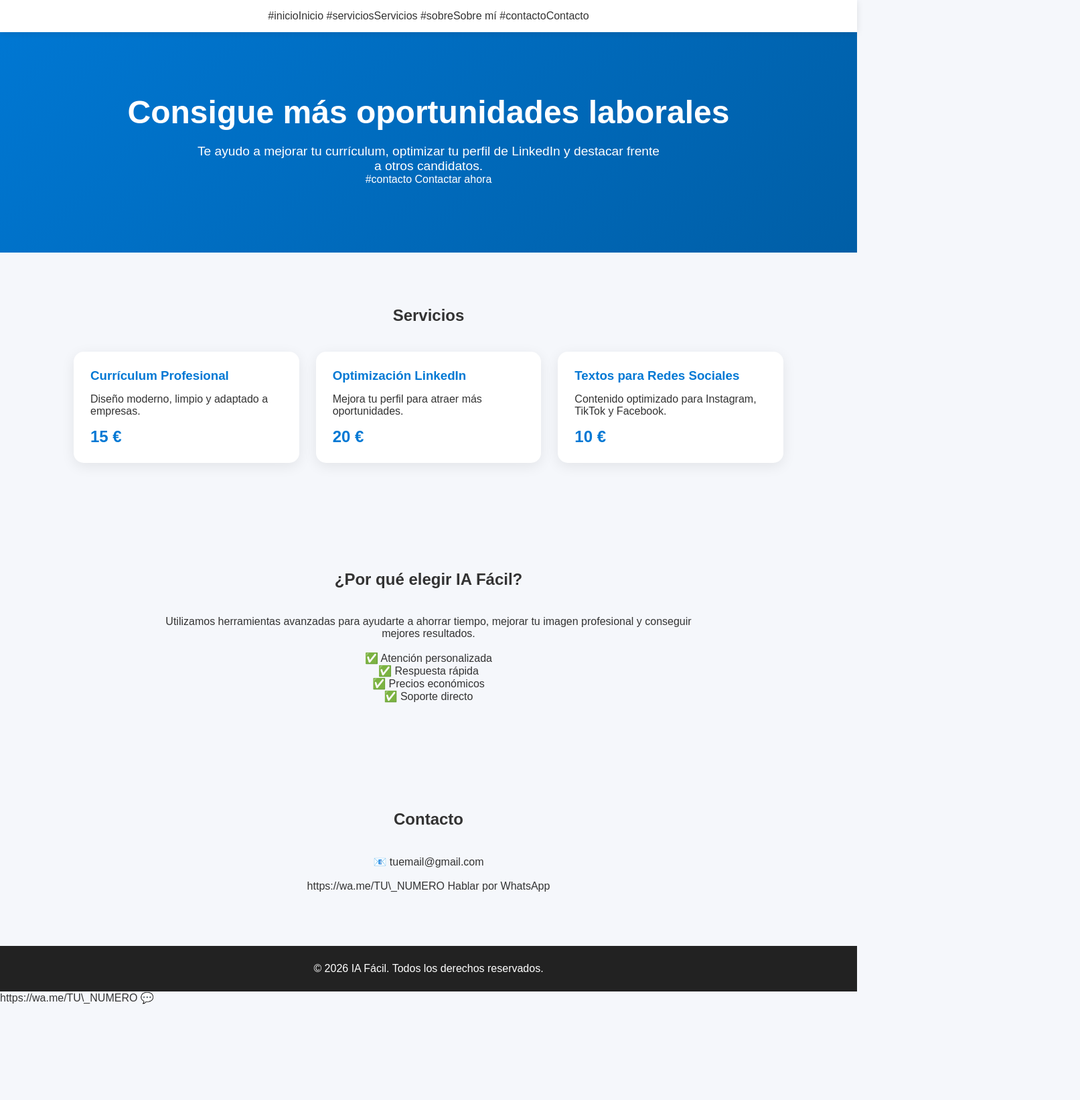
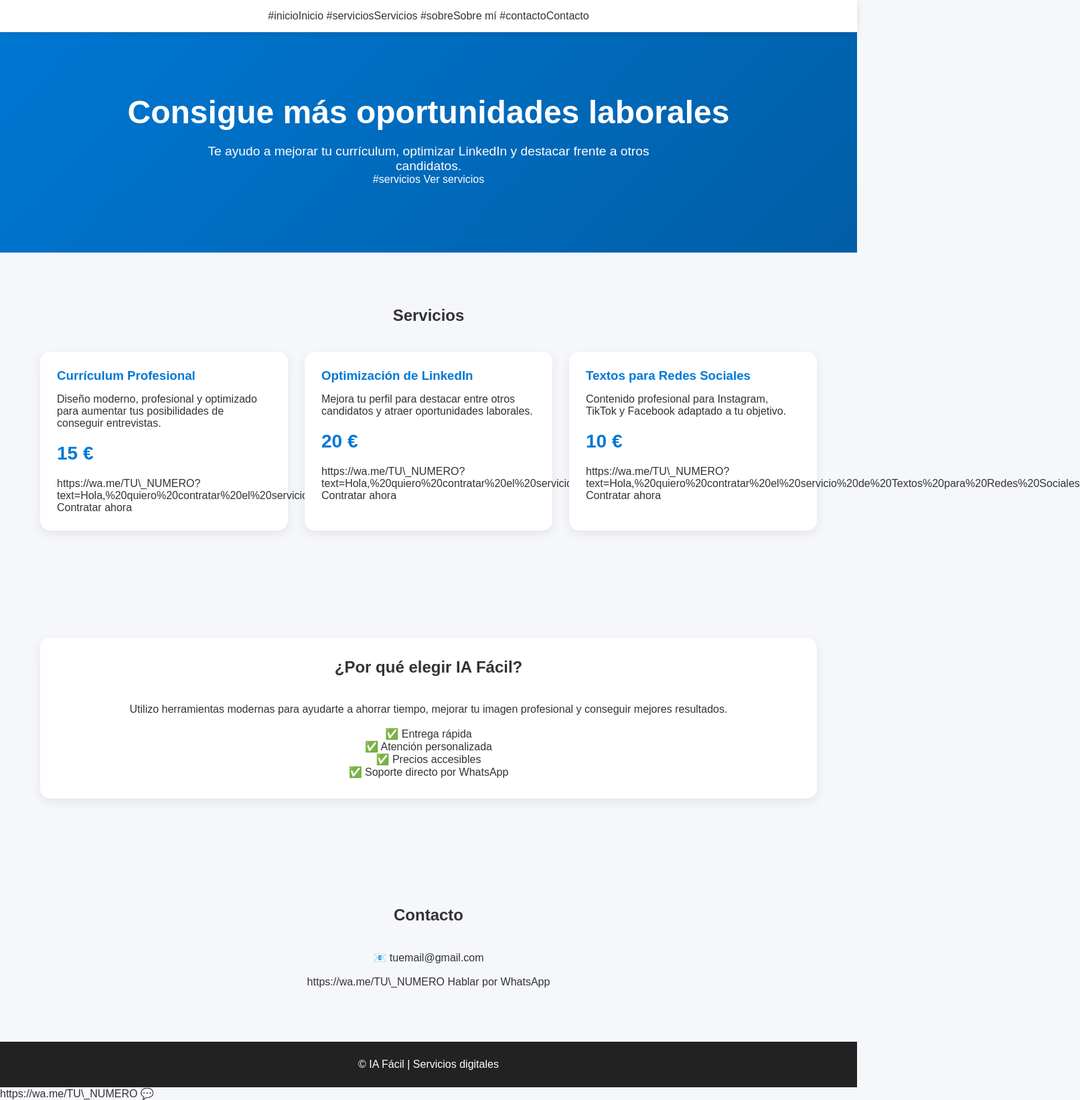
Before and after one commit to marrtaag/ia-facil, a plain HTML site: page index.html in a window 1280 px wide. Shown: the whole page at 67% size, 1613 px wide, since content can reach past the window. Before the commit the page ends 1499 px from the top, so only its background shows below. Drawn offline with Linux system fonts and the light colour scheme.

Commit message:
Update index.html

```diff
--- a/index.html
+++ b/index.html
@@ -3,7 +3,8 @@
 <head>
 <meta charset="UTF-8">
 <meta name="viewport" content="width=device-width, initial-scale=1.0">
-<title>IA Fácil | CV y LinkedIn Profesional</title>
+
+<title>IA Fácil | CV Profesional y LinkedIn</title>
 
 <style>
 
@@ -26,17 +27,19 @@ color:#333;
 nav{
 position:fixed;
 top:0;
+left:0;
 width:100%;
-background:white;
+background:#fff;
 padding:15px;
-text-align:center;
-box-shadow:0 2px 10px rgba(0,0,0,0.1);
-z-index:1000;
+display:flex;
+justify-content:center;
+gap:20px;
+box-shadow:0 2px 10px rgba(0,0,0,.1);
+z-index:999;
 }
 
 nav a{
 text-decoration:none;
-margin:0 15px;
 color:#0078d4;
 font-weight:bold;
 }
@@ -44,8 +47,8 @@ font-weight:bold;
 header{
 background:linear-gradient(135deg,#0078d4,#005ea6);
 color:white;
+padding:140px 20px 100px;
 text-align:center;
-padding:140px 20px 100px;
 }
 
 header h1{
@@ -66,19 +69,14 @@ padding:15px 30px;
 background:white;
 color:#0078d4;
 text-decoration:none;
+font-weight:bold;
 border-radius:30px;
-font-weight:bold;
-transition:0.3s;
-}
-
-.boton:hover{
-transform:scale(1.05);
 }
 
 section{
+max-width:1200px;
+margin:auto;
 padding:80px 20px;
-max-width:1100px;
-margin:auto;
 }
 
 h2{
@@ -88,7 +86,7 @@ margin-bottom:40px;
 
 .cards{
 display:grid;
-grid-template-columns:repeat(auto-fit,minmax(250px,1fr));
+grid-template-columns:repeat(auto-fit,minmax(280px,1fr));
 gap:25px;
 }
 
@@ -96,7 +94,7 @@ gap:25px;
 background:white;
 padding:25px;
 border-radius:15px;
-box-shadow:0 5px 20px rgba(0,0,0,.08);
+box-shadow:0 5px 15px rgba(0,0,0,.08);
 }
 
 .card h3{
@@ -105,15 +103,27 @@ margin-bottom:15px;
 }
 
 .precio{
-font-size:24px;
+font-size:28px;
 font-weight:bold;
-margin-top:15px;
+margin:20px 0;
 color:#0078d4;
 }
 
+.servicio-btn{
+display:inline-block;
+background:#25D366;
+color:white;
+text-decoration:none;
+padding:12px 20px;
+border-radius:25px;
+font-weight:bold;
+}
+
 .info{
-max-width:800px;
-margin:auto;
+background:white;
+padding:30px;
+border-radius:15px;
+box-shadow:0 5px 15px rgba(0,0,0,.08);
 text-align:center;
 }
 
@@ -121,14 +131,14 @@ text-align:center;
 text-align:center;
 }
 
-.whatsapp-btn{
+.contacto-btn{
 display:inline-block;
 margin-top:20px;
-padding:15px 25px;
 background:#25D366;
 color:white;
+padding:15px 25px;
+border-radius:25px;
 text-decoration:none;
-border-radius:30px;
 font-weight:bold;
 }
 
@@ -136,17 +146,17 @@ font-weight:bold;
 position:fixed;
 bottom:20px;
 right:20px;
-background:#25D366;
-color:white;
 width:65px;
 height:65px;
+background:#25D366;
 border-radius:50%;
 display:flex;
 justify-content:center;
 align-items:center;
+text-decoration:none;
+color:white;
 font-size:30px;
-text-decoration:none;
-box-shadow:0 5px 15px rgba(0,0,0,0.3);
+box-shadow:0 5px 15px rgba(0,0,0,.3);
 }
 
 footer{
@@ -157,8 +167,8 @@ padding:25px;
 }
 
 </style>
+
 </head>
-
 <body>
 
 <nav>
@@ -173,12 +183,11 @@ padding:25px;
 <h1>Consigue más oportunidades laborales</h1>
 
 <p>
-Te ayudo a mejorar tu currículum, optimizar tu perfil de LinkedIn
-y destacar frente a otros candidatos.
+Te ayudo a mejorar tu currículum, optimizar LinkedIn y destacar frente a otros candidatos.
 </p>
 
-#contacto
-Contactar ahora
+#servicios
+Ver servicios
 </a>
 
 </header>
@@ -191,26 +200,49 @@ Contactar ahora
 
 <div class="card">
 <h3>Currículum Profesional</h3>
+
 <p>
-Diseño moderno, limpio y adaptado a empresas.
+Diseño moderno, profesional y optimizado para aumentar tus posibilidades de conseguir entrevistas.
 </p>
+
 <div class="precio">15 €</div>
+
+https://wa.me/TU\_NUMERO?text=Hola,%20quiero%20contratar%20el%20servicio%20de%20Currículum%20Profesional
+Contratar ahora
+</a>
+
 </div>
 
 <div class="card">
-<h3>Optimización LinkedIn</h3>
+
+<h3>Optimización de LinkedIn</h3>
+
 <p>
-Mejora tu perfil para atraer más oportunidades.
+Mejora tu perfil para destacar entre otros candidatos y atraer oportunidades laborales.
 </p>
+
 <div class="precio">20 €</div>
+
+https://wa.me/TU\_NUMERO?text=Hola,%20quiero%20contratar%20el%20servicio%20de%20Optimización%20de%20LinkedIn
+Contratar ahora
+</a>
+
 </div>
 
 <div class="card">
+
 <h3>Textos para Redes Sociales</h3>
+
 <p>
-Contenido optimizado para Instagram, TikTok y Facebook.
+Contenido profesional para Instagram, TikTok y Facebook adaptado a tu objetivo.
 </p>
+
 <div class="precio">10 €</div>
+
+https://wa.me/TU\_NUMERO?text=Hola,%20quiero%20contratar%20el%20servicio%20de%20Textos%20para%20Redes%20Sociales
+Contratar ahora
+</a>
+
 </div>
 
 </div>
@@ -224,17 +256,16 @@ Contenido optimizado para Instagram, TikTok y Facebook.
 <h2>¿Por qué elegir IA Fácil?</h2>
 
 <p>
-Utilizamos herramientas avanzadas para ayudarte a ahorrar tiempo,
-mejorar tu imagen profesional y conseguir mejores resultados.
+Utilizo herramientas modernas para ayudarte a ahorrar tiempo, mejorar tu imagen profesional y conseguir mejores resultados.
 </p>
 
 <br>
 
 <p>
+✅ Entrega rápida<br>
 ✅ Atención personalizada<br>
-✅ Respuesta rápida<br>
-✅ Precios económicos<br>
-✅ Soporte directo
+✅ Precios accesibles<br>
+✅ Soporte directo por WhatsApp
 </p>
 
 </div>
@@ -252,9 +283,7 @@ mejorar tu imagen profesional y conseguir mejores resultados.
 <br>
 
 https://wa.me/TU\_NUMERO
-
 Hablar por WhatsApp
-
 </a>
 
 </div>
@@ -263,14 +292,12 @@ Hablar por WhatsApp
 
 <footer>
 
-<p>© 2026 IA Fácil. Todos los derechos reservados.</p>
+<p>© IA Fácil | Servicios digitales</p>
 
 </footer>
 
 https://wa.me/TU\_NUMERO
-
 💬
-
 </a>
 
 </body>
```
